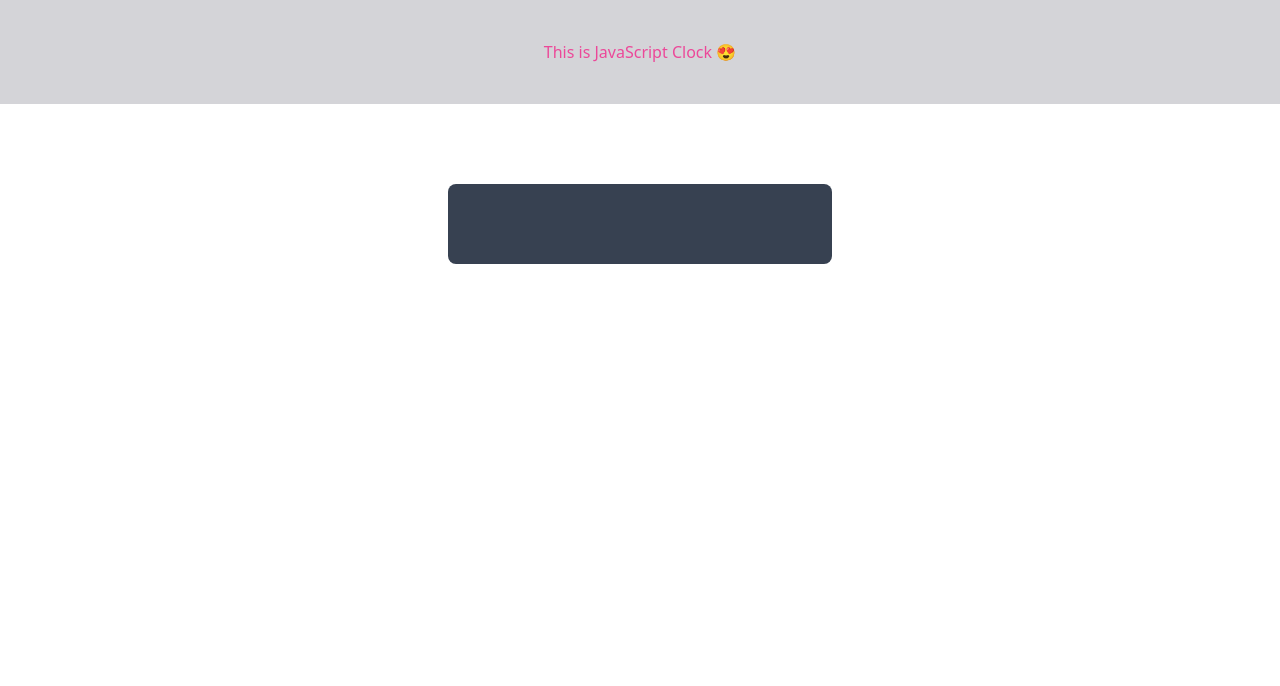
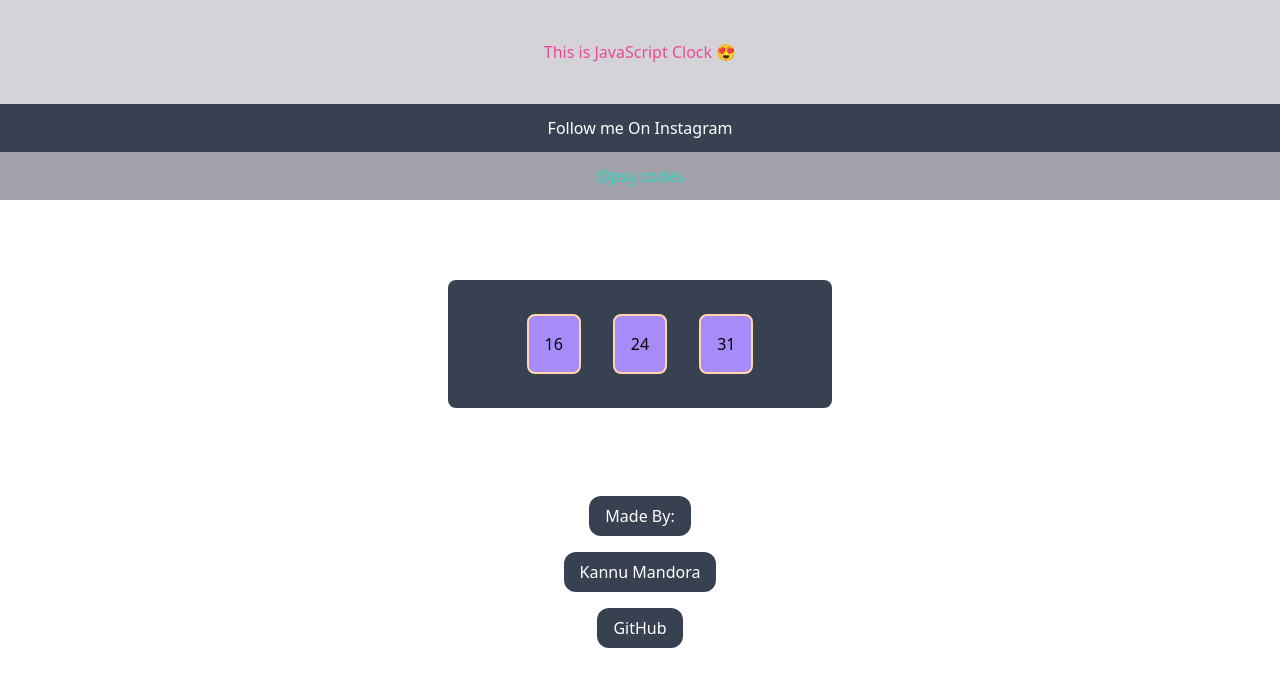
Before and after one commit to mandorakannu/JavaScript-Clock, a website built with Vite: page index.html in a window 1280 px wide. Built offline with nearby package versions, Linux system fonts and the light colour scheme.

Commit message:
Fix: Clock Time and add css to numbers.

```diff
--- a/assests/js/index.js
+++ b/assests/js/index.js
@@ -0,0 +1,18 @@
+
+function time(){
+    const hour = new Date().getHours();
+    const minutes = new Date().getMinutes();
+    const seconds = new Date().getSeconds();
+    const hourText = document.getElementById('hours');
+    const minText = document.getElementById('minutes');
+    const secText = document.getElementById('seconds');
+
+    hourText.innerText = hour;
+    minText.innerText = minutes;
+    secText.innerText = seconds;
+
+    setInterval(() => {
+        time();
+    }, 1000);
+}
+const bodyTag = document.querySelector('body').addEventListener('load', time());
--- a/index.html
+++ b/index.html
@@ -11,13 +11,23 @@
 <body>
     <div>
         <div class="flex flex-col justify-center items-center mx-auto bg-zinc-300  my-auto">
-           <h1 class="py-10 text-pink-500">This is JavaScript Clock 😍</h1>
+            <h1 class="py-10 text-pink-500">This is JavaScript Clock 😍</h1>
+        </div>
+        <h2 class="bg-gray-700 text-white flex justify-center py-3">Follow me On Instagram</h2>
+        <h2 class="bg-zinc-400 text-teal-400 flex justify-center py-3 "> <a href="https://www.instagram.com/psy.codes/" target="_blank">@psy.codes</a></h2>
+    </div>
+    <div class="flex flex-col justify-center items-center">
+        <div class="flex justify-center items-center w-96 h-32 bg-gray-700 text-white my-20 rounded-lg">
+            <!-- Time Show Here -->
+            <span id="hours" class="flex mx-4 border-2 border-orange-200 p-4 rounded-lg bg-violet-400 text-black"></span>
+            <span id="minutes" class="flex mx-4 border-2 border-orange-200 p-4 rounded-lg bg-violet-400 text-black"></span>
+            <span id="seconds" class="flex mx-4 border-2 border-orange-200 p-4 rounded-lg bg-violet-400 text-black"></span>
         </div>
     </div>
-    <div class="flex justify-center items-center">
-        <div class="flex justify-center items-center w-96 h-20 bg-gray-700 text-white my-20 rounded-lg">
-            <!-- Time Show Here -->
-        </div>
+    <div class="flex flex-col text-white justify-center items-center mx-auto">
+        <span class="bg-gray-700 px-4 py-2 my-2 rounded-xl">Made By:</span>
+        <span class="bg-gray-700 px-4 py-2 my-2 rounded-xl">Kannu Mandora</span>
+        <span class="bg-gray-700 px-4 py-2 my-2 rounded-xl"><a href="https://github.com/Kannu-Mandora" target="_blank">GitHub</a> </span>
     </div>
 </body>
 <script src="./assests/js/index.js"></script>
```
